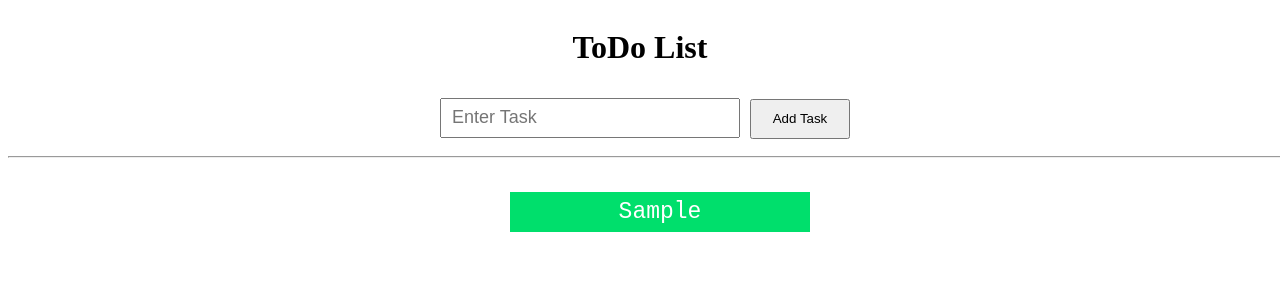
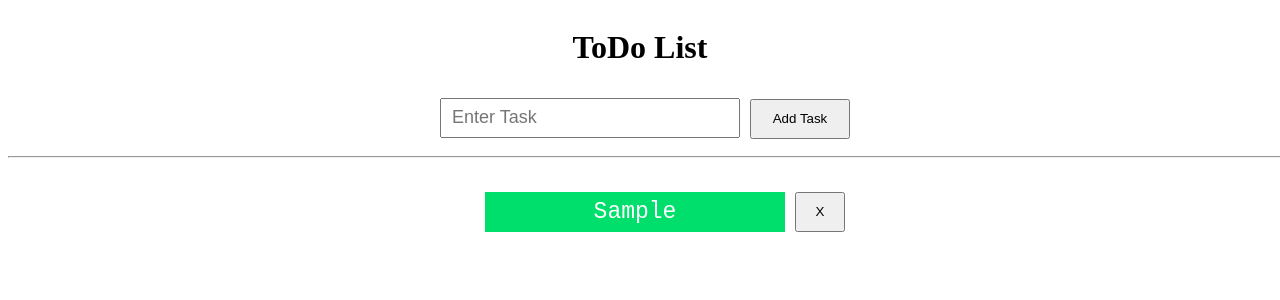
Before and after one commit to Clara-Pacheco/Learn-React-By-Building-5-Projects, a React (Vite) app in the folder Project 2 - ToDo List Application/ToDo List Application/: page / in a window 1280 px wide. Both pictures are taken after typing "Sample" into the empty fields and a click on the button "Add Task". Shown: the top 300 px of the page. Built offline with nearby package versions, Linux system fonts and the light colour scheme.

Commit message:
Add delete task functionality to the application

```diff
--- a/Project 2 - ToDo List Application/ToDo List Application/src/App.jsx
+++ b/Project 2 - ToDo List Application/ToDo List Application/src/App.jsx
@@ -8,6 +8,12 @@ export function App() {
   const [currentTask, setCurrentTask] = useState("")
 
   const inputTask = useRef(null)
+
+  const deleteItem = (taskToDelete) => {
+    settodoList(todoList.filter((task) => {
+        return task !== taskToDelete
+    }))
+  }
 
   return(
     <div className="app">
@@ -27,6 +33,7 @@ export function App() {
           onClick={() => {
             settodoList([...todoList, currentTask])
             inputTask.current.value = ""
+            setCurrentTask("")
           }}
         >
           Add Task
@@ -35,9 +42,17 @@ export function App() {
       <hr />
       <ul className="list">
         {
-          todoList.map((task)=>{
+          todoList.map((task, key)=>{
             return(
-              <li key={task}>{task}</li>
+              <div
+                 key={key}
+                 className="tasksDisplayed"
+              >
+                <li>{task}</li>
+                <button onClick={() => {deleteItem(task)}}>X</button>
+
+              </div>
+
             )
           })
         }
```
